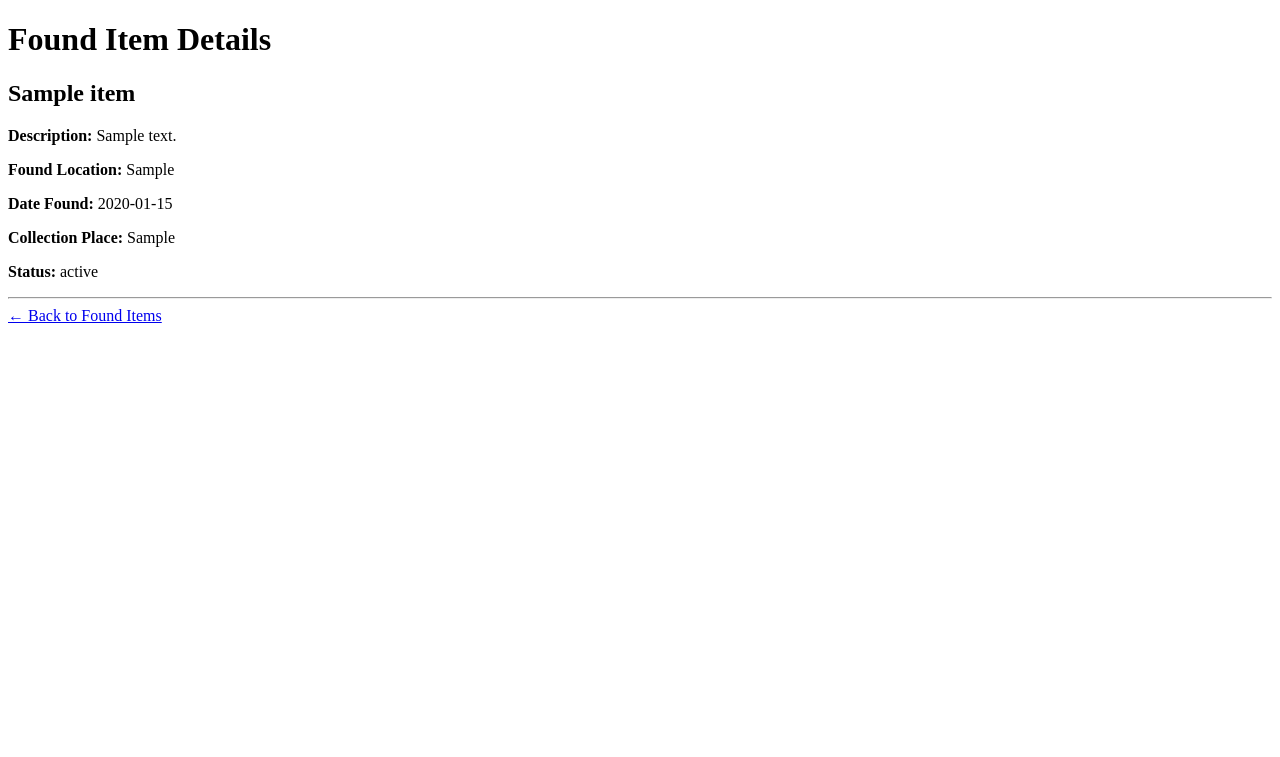
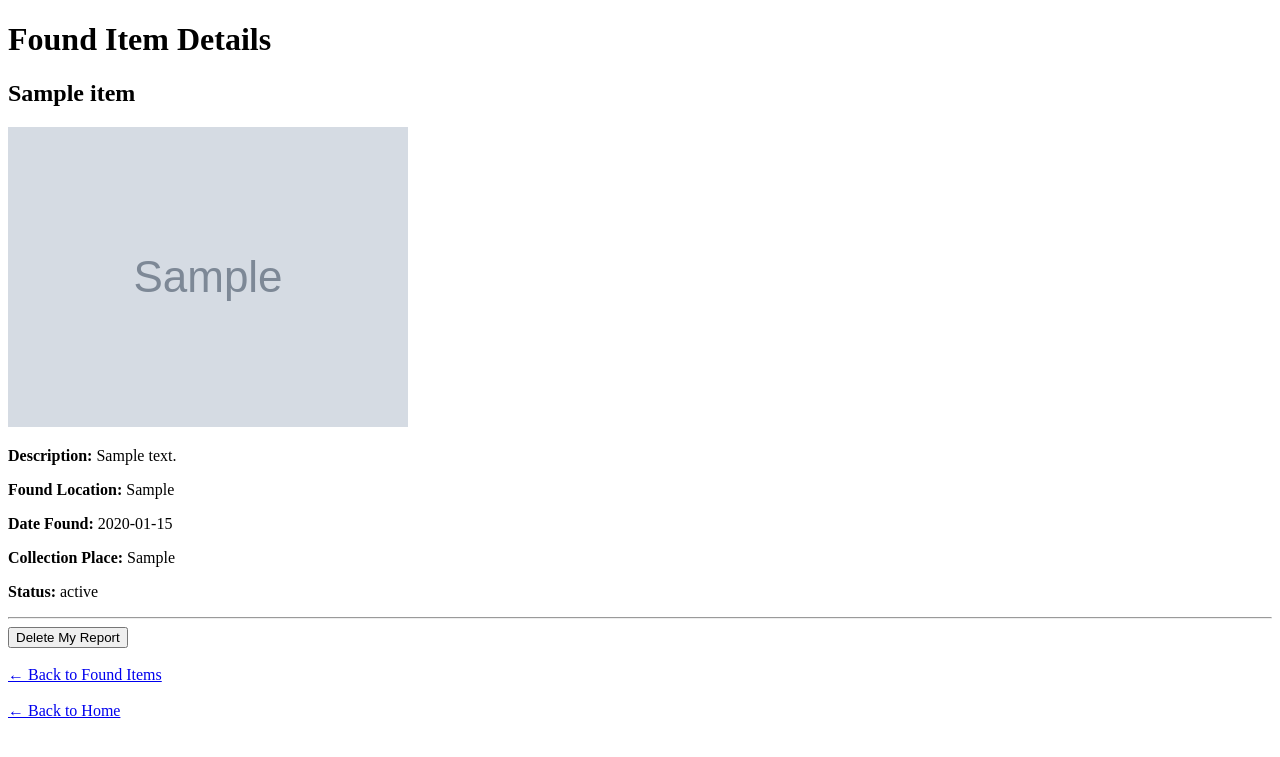
Before and after one commit to GawaliOm/LostInCampus, a Flask app: page /found/1 in a window 1280 px wide. Shown: the top 757 px of the page. Run offline with Flask 3, Linux system fonts and the light colour scheme; tables that the repository leaves empty hold one stand-in row (values such as "Sample post"); grey boxes marked "Sample" are stand-in pictures.

Commit message:
Add delete report functionality for lost and found items, including confirmation template

```diff
--- a/app.py
+++ b/app.py
@@ -9,7 +9,7 @@ from dotenv import load_dotenv
 import cloudinary
 import os
 
-from cloudinary.uploader import upload
+from cloudinary.uploader import upload, destroy
 
 
 app = Flask(__name__)
@@ -44,7 +44,6 @@ def reportLost():
 
         name = request.form["name"]
         class_name = request.form["class_name"]
-        roll_number = request.form["roll_number"]
         contact_number = request.form["contact_number"]
         email = request.form["email"]
 
@@ -72,7 +71,6 @@ def reportLost():
         lost_item = LostItem(
             name=name,
             class_name=class_name,
-            roll_number=roll_number,
             contact_number=contact_number,
             email=email,
             item_name=item_name,
@@ -183,6 +181,61 @@ def found_detail(id):
     )
 
 
+@app.route("/delete/<report_type>/<int:id>", methods=["GET", "POST"])
+def delete_report(report_type, id):
+
+    if report_type == "lost":
+        item = LostItem.query.get_or_404(id)
+
+    elif report_type == "found":
+        item = FoundItem.query.get_or_404(id)
+
+    else:
+        return "Invalid report type"
+
+    if request.method == "POST":
+
+        email = request.form["email"]
+
+        if email != item.email:
+            return render_template(
+                "delete_report.html",
+                error="Email does not match the report.",
+                report_type=report_type,
+                id=id
+            )
+
+        # Delete image from Cloudinary
+        if item.image_url:
+
+            try:
+                public_id = item.image_url.split("/")[-1]
+                public_id = public_id.rsplit(".", 1)[0]
+
+                if report_type == "lost":
+                    public_id = "lostincampus/lost/" + public_id
+                else:
+                    public_id = "lostincampus/found/" + public_id
+
+                destroy(public_id)
+
+            except Exception:
+                pass
+
+        # Delete report from database
+        db.session.delete(item)
+        db.session.commit()
+
+        return "Report deleted successfully."
+
+    return render_template(
+        "delete_report.html",
+        report_type=report_type,
+        id=id
+    )
+
+
+
 if __name__ == "__main__":
 
     with app.app_context():
--- a/templates/found_detail.html
+++ b/templates/found_detail.html
@@ -1,25 +1,57 @@
 <!doctype html>
 <html>
   <head>
-    <title>Found Item Details</title>
+    <title>Found Item Details - LostInCampus</title>
   </head>
+
   <body>
     <h1>Found Item Details</h1>
 
     <h2>{{ item.item_name }}</h2>
 
-    <p><strong>Description:</strong> {{ item.description }}</p>
+    {% if item.image_url %}
+    <img src="{{ item.image_url }}" alt="Found Item" width="400" />
+    {% else %}
+    <p>No image available.</p>
+    {% endif %}
 
-    <p><strong>Found Location:</strong> {{ item.found_location }}</p>
+    <p>
+      <strong>Description:</strong>
+      {{ item.description }}
+    </p>
 
-    <p><strong>Date Found:</strong> {{ item.found_date }}</p>
+    <p>
+      <strong>Found Location:</strong>
+      {{ item.found_location }}
+    </p>
 
-    <p><strong>Collection Place:</strong> {{ item.collection_place }}</p>
+    <p>
+      <strong>Date Found:</strong>
+      {{ item.found_date }}
+    </p>
 
-    <p><strong>Status:</strong> {{ item.status }}</p>
+    <p>
+      <strong>Collection Place:</strong>
+      {{ item.collection_place }}
+    </p>
+
+    <p>
+      <strong>Status:</strong>
+      {{ item.status }}
+    </p>
 
     <hr />
 
+    <a href="/delete/found/{{ item.id }}">
+      <button>Delete My Report</button>
+    </a>
+
+    <br /><br />
+
     <a href="/found-items">← Back to Found Items</a>
+
+    <br /><br />
+
+    <a href="/">← Back to Home</a>
   </body>
 </html>
```
Also changed, not shown: templates/delete_report.html (added, +29 -0 lines), templates/lost_detail.html (+8 -0 lines).
